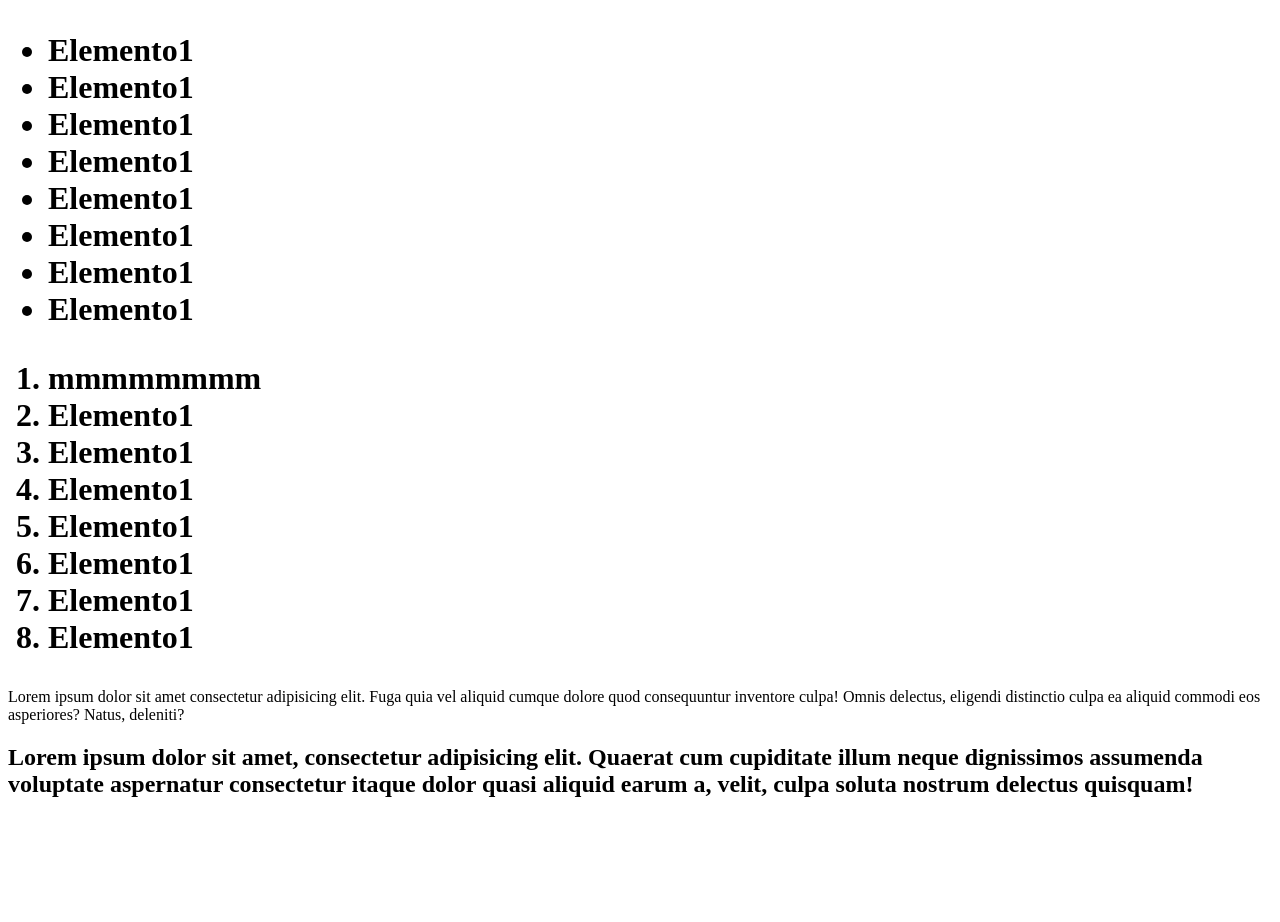
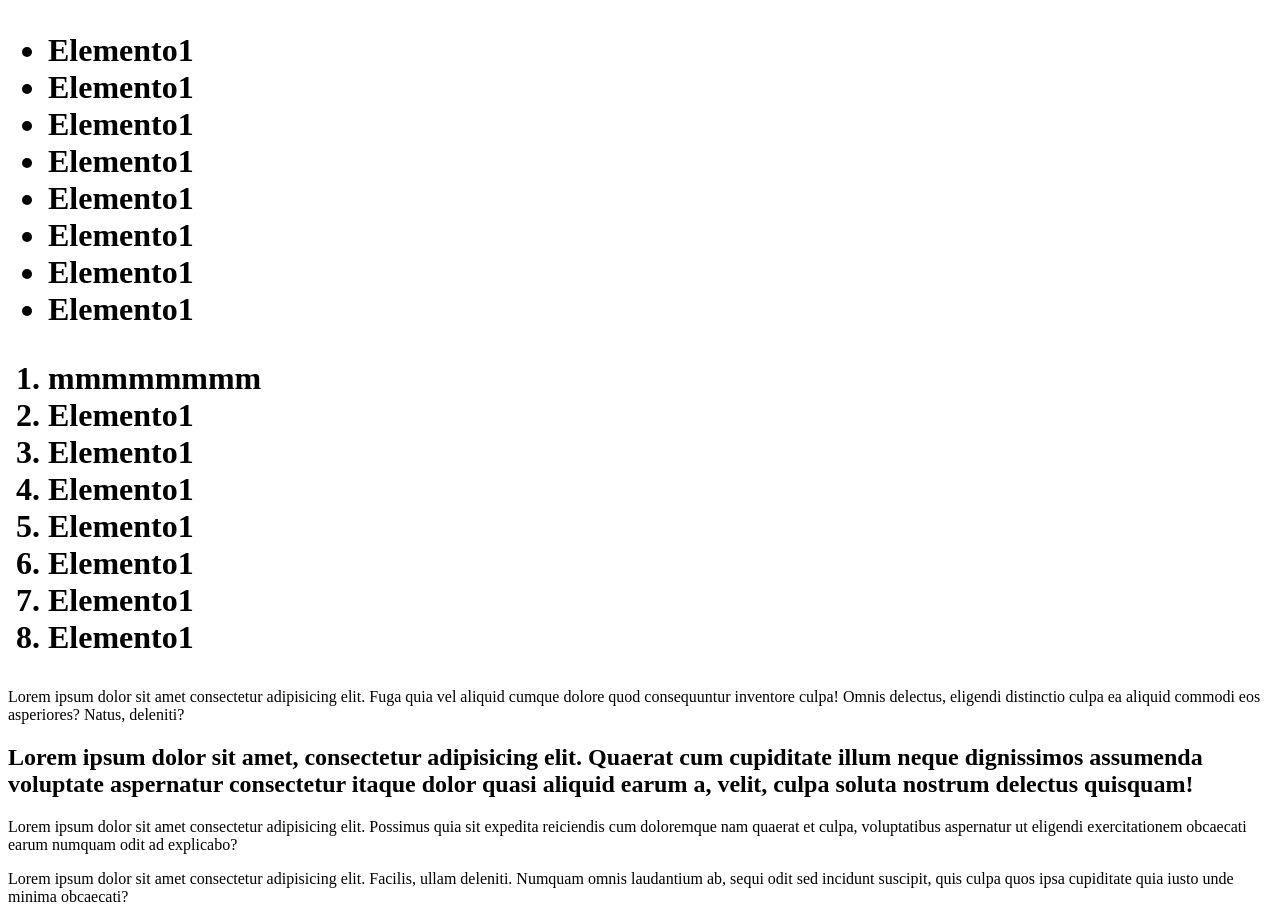
Before and after one commit to ernestoguardado/eliminar-por-favor, a plain HTML site: page HTML/1-4-listas.html in a window 1280 px wide. Before the commit the page ends 818 px from the top, so only its background shows below. Drawn offline with Linux system fonts and the light colour scheme.

Commit message:
actualizado

```diff
--- a/HTML/1-4-listas.html
+++ b/HTML/1-4-listas.html
@@ -35,5 +35,11 @@
     <p>Lorem ipsum dolor sit amet consectetur adipisicing elit. Fuga quia vel aliquid cumque dolore quod consequuntur inventore culpa! Omnis delectus, eligendi distinctio culpa ea aliquid commodi eos asperiores? Natus, deleniti?</p>
 
     <h2>Lorem ipsum dolor sit amet, consectetur adipisicing elit. Quaerat cum cupiditate illum neque dignissimos assumenda voluptate aspernatur consectetur itaque dolor quasi aliquid earum a, velit, culpa soluta nostrum delectus quisquam!</h2>
+
+    <p>Lorem ipsum dolor sit amet consectetur adipisicing elit. Possimus quia sit expedita reiciendis cum doloremque nam quaerat et culpa, voluptatibus aspernatur ut eligendi exercitationem obcaecati earum numquam odit ad explicabo?</p>
+
+    <p>Lorem ipsum dolor sit amet consectetur adipisicing elit. Facilis, ullam deleniti. Numquam omnis laudantium ab, sequi odit sed incidunt suscipit, quis culpa quos ipsa cupiditate quia iusto unde minima obcaecati?</p>
+
+
 </body>
 </html>
```
